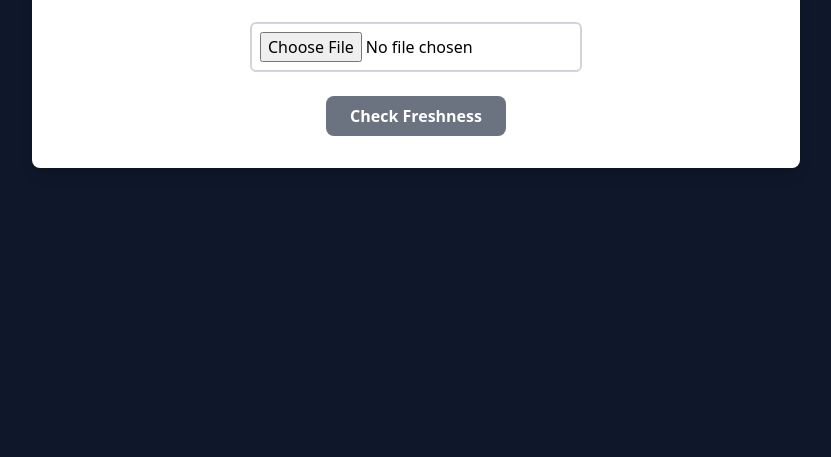
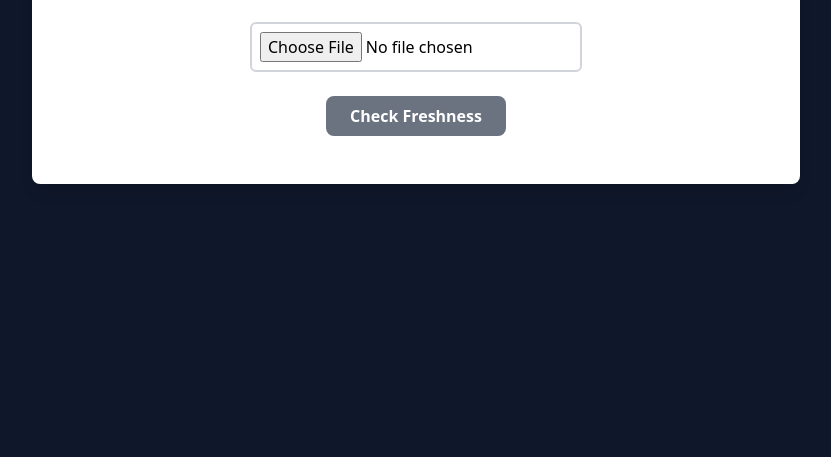
Before and after one commit to Priyanshu8709/smart-food-freshness-detector, a website: page index.html in a window 1280 px wide. Shown: the part 343-800 px from the top of the page, without its empty margins (224-1055 px from the left). Drawn offline with nearby package versions, Linux system fonts and the light colour scheme.

Commit message:
some updates

```diff
--- a/index.html
+++ b/index.html
@@ -6,7 +6,7 @@
   <script src="https://cdn.tailwindcss.com"></script> <!-- Tailwind link -->
 </head>
 <body class="bg-slate-900 flex flex-col items-center justify-center min-h-screen p-4">
-<div class="bg-white shadow-lg rounded-lg p-8 w-full max-w-3xl sm:max-w-xl lg:max-w-2xl xl:max-w-3xl mx-auto text-center flex flex-col items-center min-h-[30vh] sm:justify-center">
+<div class="bg-white shadow-lg rounded-lg p-8 w-full max-w-3xl sm:max-w-2xl lg:max-w-2xl xl:max-w-3xl mx-auto text-center flex flex-col items-center min-h-[30vh] sm:justify-center sm:p-12 sm:sclae-125">
   <!-- Heading at the top -->
   <h1 class="text-3xl font-bold text-gray-800 mb-6 self-center">Upload your Food image</h1>
 
```
